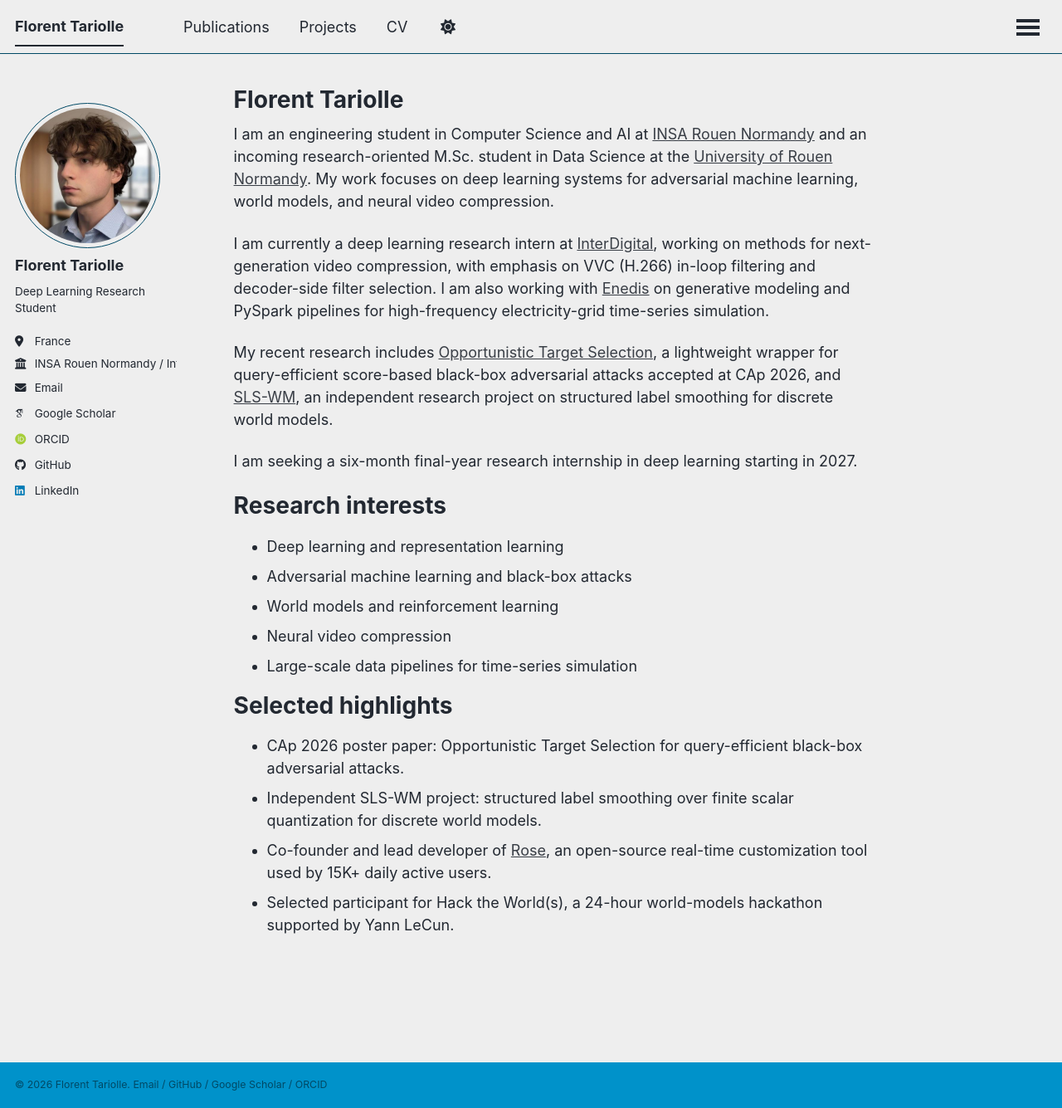
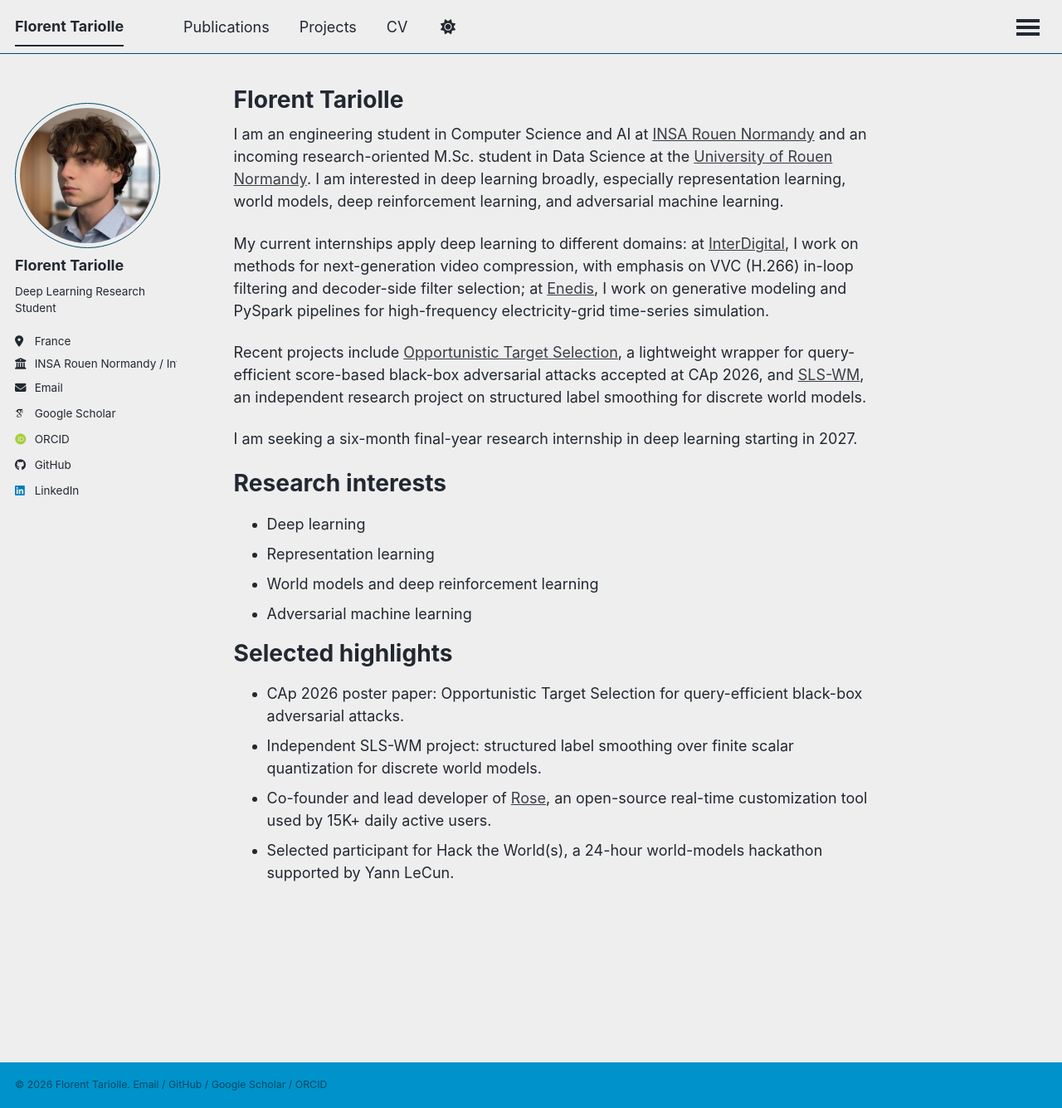
Before and after one commit to Tariolle/Tariolle.github.io, a Jekyll site: the page built from _pages/about.md, in a window 1280 px wide and 1335 px high. Shown: the whole window at 83% size. Built offline with Jekyll 4.4.1, drawn with Linux system fonts in a browser that asks for light colours; some web fonts are replaced; a script that is not in the unit is left out.

Commit message:
chore: refine research interest framing

```diff
--- a/_config.yml
+++ b/_config.yml
@@ -12,7 +12,7 @@ site_theme               : "air" # The available themes options are "default", "
 title                    : "Florent Tariolle"
 title_separator          : "-"
 name                     : &name "Florent Tariolle"
-description              : &description "Deep learning engineering student working on adversarial machine learning, world models, and neural video compression."   # Update this with a general description of your site, this is the default if not overridden by a page
+description              : &description "Deep learning research student interested in representation learning, world models, deep reinforcement learning, and adversarial machine learning."   # Update this with a general description of your site, this is the default if not overridden by a page
 url                      : https://tariolle.github.io # The base hostname & protocol for your site e.g. "https://[your GitHub username].github.io",
                                                            # or if you already have some other page hosted on Github then use "https://[your GitHub username].github.io/[Your Repo Name]"
 baseurl                  : "" # the subpath of your site, e.g. "/blog"
--- a/_pages/about.md
+++ b/_pages/about.md
@@ -7,22 +7,21 @@ redirect_from:
   - /about.html
 ---
 
-I am an engineering student in Computer Science and AI at [INSA Rouen Normandy](https://www.insa-rouen.fr/) and an incoming research-oriented M.Sc. student in Data Science at the [University of Rouen Normandy](https://mastersd.univ-rouen.fr/home.php). My work focuses on deep learning systems for adversarial machine learning, world models, and neural video compression.
+I am an engineering student in Computer Science and AI at [INSA Rouen Normandy](https://www.insa-rouen.fr/) and an incoming research-oriented M.Sc. student in Data Science at the [University of Rouen Normandy](https://mastersd.univ-rouen.fr/home.php). I am interested in deep learning broadly, especially representation learning, world models, deep reinforcement learning, and adversarial machine learning.
 
-I am currently a deep learning research intern at [InterDigital](https://www.interdigital.com/video-lab/video-codec-research), working on methods for next-generation video compression, with emphasis on VVC (H.266) in-loop filtering and decoder-side filter selection. I am also working with [Enedis](https://www.enedis.fr/) on generative modeling and PySpark pipelines for high-frequency electricity-grid time-series simulation.
+My current internships apply deep learning to different domains: at [InterDigital](https://www.interdigital.com/video-lab/video-codec-research), I work on methods for next-generation video compression, with emphasis on VVC (H.266) in-loop filtering and decoder-side filter selection; at [Enedis](https://www.enedis.fr/), I work on generative modeling and PySpark pipelines for high-frequency electricity-grid time-series simulation.
 
-My recent research includes [Opportunistic Target Selection](https://arxiv.org/abs/2605.25663), a lightweight wrapper for query-efficient score-based black-box adversarial attacks accepted at CAp 2026, and [SLS-WM](https://tariolle.github.io/sls-wm/), an independent research project on structured label smoothing for discrete world models.
+Recent projects include [Opportunistic Target Selection](https://arxiv.org/abs/2605.25663), a lightweight wrapper for query-efficient score-based black-box adversarial attacks accepted at CAp 2026, and [SLS-WM](https://tariolle.github.io/sls-wm/), an independent research project on structured label smoothing for discrete world models.
 
 I am seeking a six-month final-year research internship in deep learning starting in 2027.
 
 Research interests
 ======
 
-- Deep learning and representation learning
-- Adversarial machine learning and black-box attacks
-- World models and reinforcement learning
-- Neural video compression
-- Large-scale data pipelines for time-series simulation
+- Deep learning
+- Representation learning
+- World models and deep reinforcement learning
+- Adversarial machine learning
 
 Selected highlights
 ======
```
